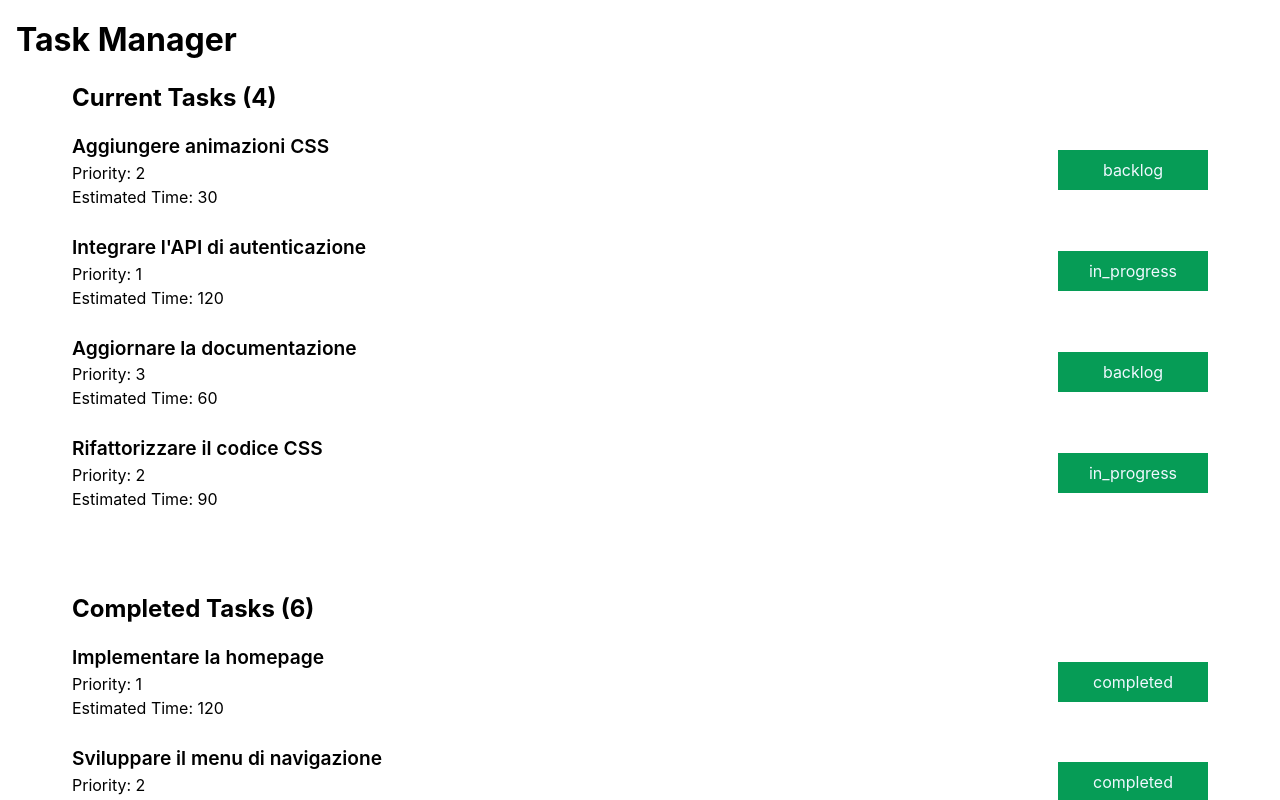
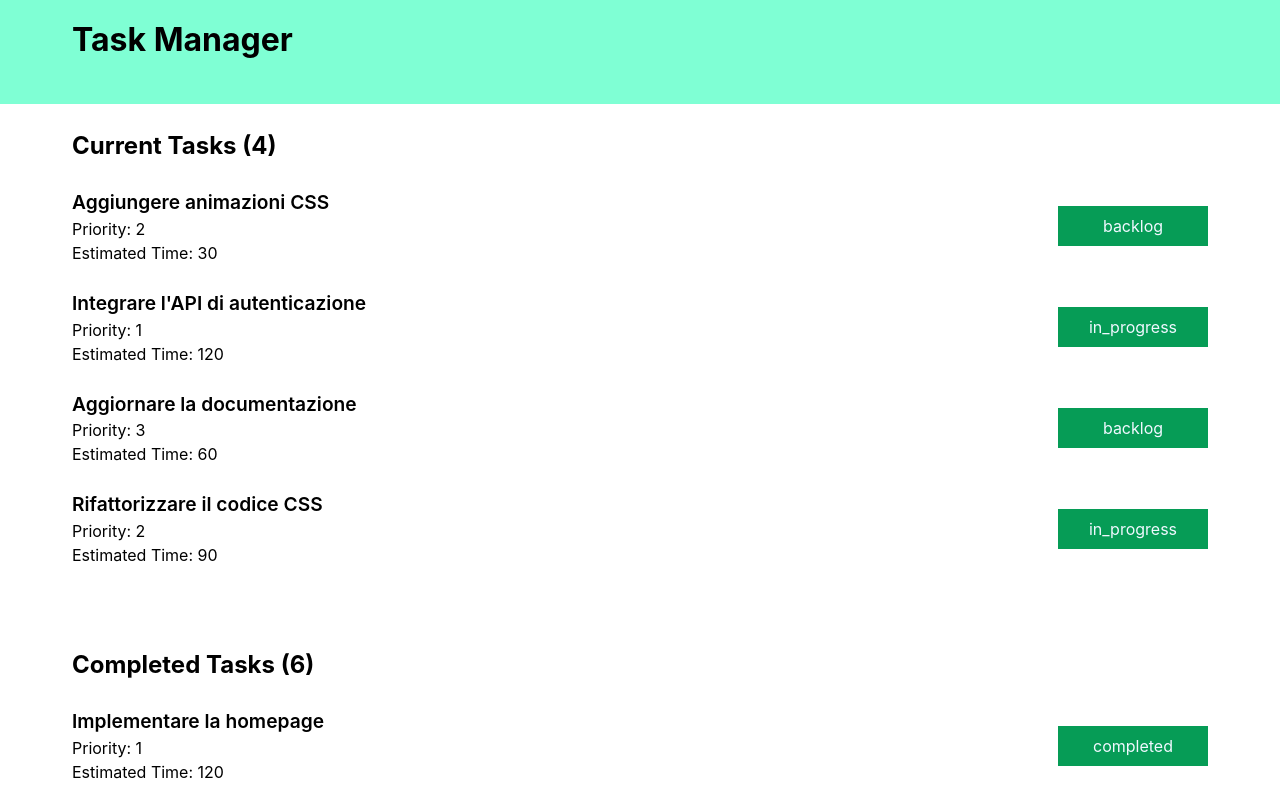
Before and after one commit to antoniorusso2/react-task-list, a React (Vite) app: page / in a window 1280 px wide. Shown: the top 800 px of the page. Built offline with nearby package versions, Linux system fonts and the light colour scheme.

Commit message:
- style for header

```diff
--- a/index.html
+++ b/index.html
@@ -8,7 +8,6 @@
   </head>
 
   <body>
-    <h1>Task Manager</h1>
     <div id="root"></div>
     <script type="module" src="/src/main.jsx"></script>
   </body>
--- a/src/App.css
+++ b/src/App.css
@@ -2,6 +2,12 @@
   --done-color: #069c56;
   --in-progress-color: #ff980e;
   --todo-color: #d3212c;
+}
+
+header {
+  background-color: aquamarine;
+  padding: 1rem;
+  margin-bottom: 1.5rem;
 }
 
 .container {
@@ -10,11 +16,12 @@
   padding: 0 2rem;
 }
 
+h1,
 h2 {
-  margin-bottom: 1rem;
+  margin-bottom: 1.5rem;
 }
 
-.task-list > li {
+.task-list>li {
   display: flex;
   align-items: center;
   flex-wrap: nowrap;
@@ -44,15 +51,17 @@ h2 {
 .task-done {
   background-color: var(--done-color);
 }
+
 .task-in-progress {
   background-color: var(--in-progress-color);
 }
+
 .task-todo {
   background-color: var(--todo-color);
 }
 
 @media screen and (max-width: 542px) {
-  .task-list > li {
+  .task-list>li {
     flex-wrap: wrap;
   }
 
--- a/src/App.jsx
+++ b/src/App.jsx
@@ -8,6 +8,14 @@ function App() {
   const incompleteTasks = tasks.filter((task) => task.state !== 'completed');
 
   return (
+    <>
+      <header>
+        <div className="container">
+          <h1>Task Manager</h1>
+        </div>
+      </header>
+
+      <main>
         <div className="container">
           {/* task da completare */}
           <ul className="task-list todos">
@@ -73,6 +81,9 @@ function App() {
             })}
           </ul>
         </div>
+      </main>
+
+    </>
   );
 }
 export default App;
--- a/src/index.css
+++ b/src/index.css
@@ -21,7 +21,3 @@ ul {
   list-style: none;
   margin-bottom: 5rem;
 }
-
-h1 {
-  padding: 1rem;
-}
```
Lines whose indentation alone changed are shown as unchanged.
